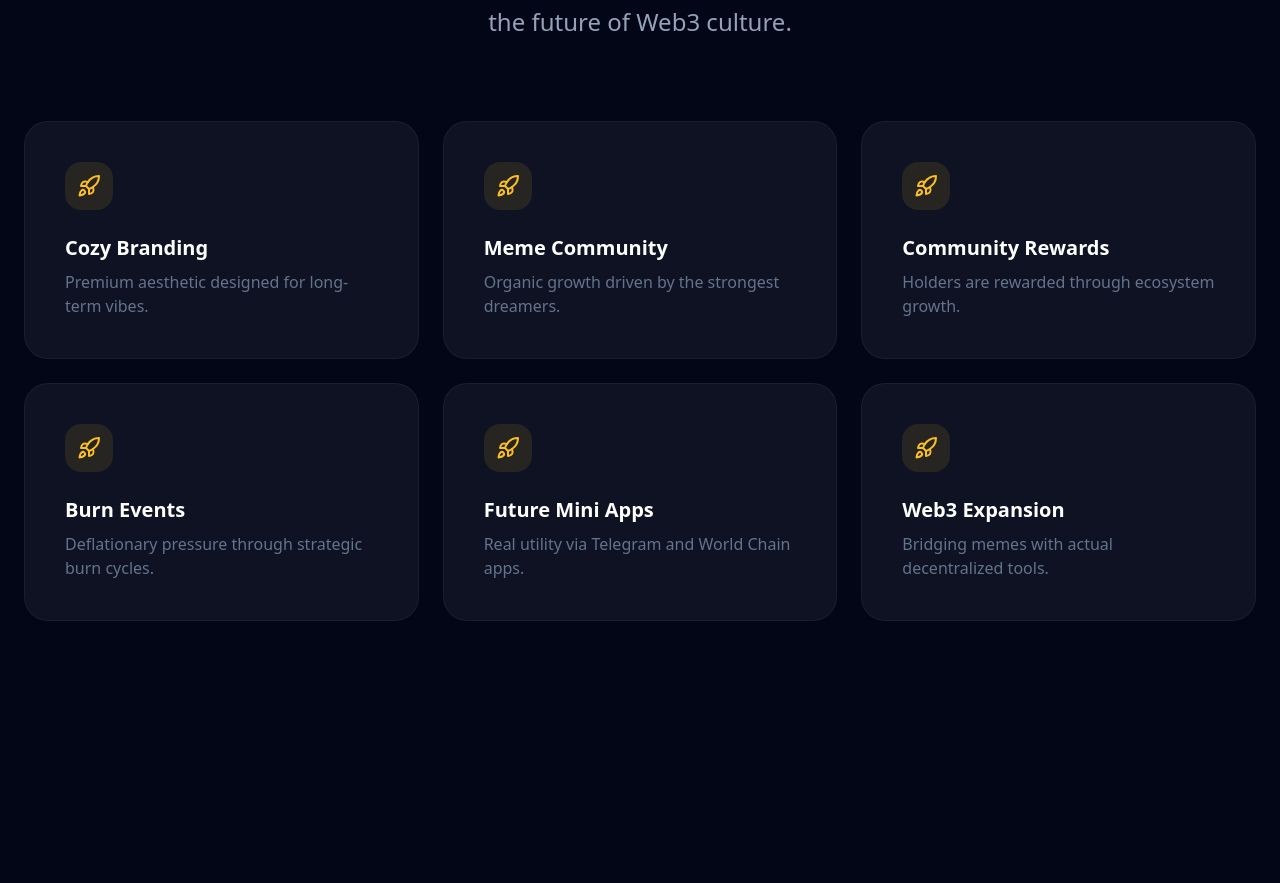
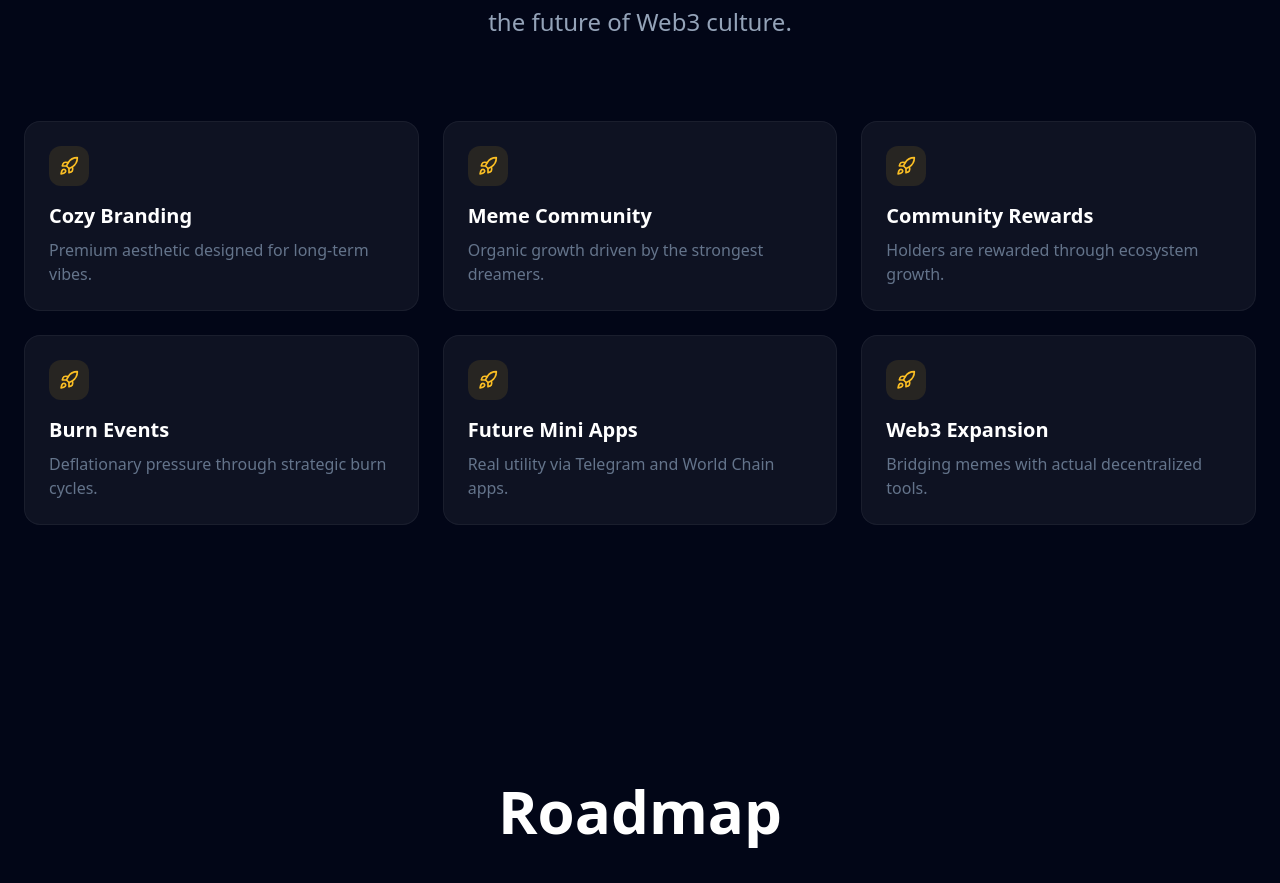
Before and after one commit to steam899/Cloudoge, a Next.js app: page / in a window 1280 px wide. Shown: the part 1268-2151 px from the top of the page. Built offline with nearby package versions, Linux system fonts and the light colour scheme.

Commit message:
Update page.tsx

```diff
--- a/src/app/page.tsx
+++ b/src/app/page.tsx
@@ -123,9 +123,9 @@ export default function CloudogeLanding() {
             { t: "Future Mini Apps", d: "Real utility via Telegram and World Chain apps." },
             { t: "Web3 Expansion", d: "Bridging memes with actual decentralized tools." },
           ].map((feat, i) => (
-            <div key={i} className="p-10 rounded-3xl bg-white/5 border border-white/5 hover:border-[#fbbf24]/30 transition-all group">
-              <div className="w-12 h-12 bg-[#fbbf24]/10 rounded-2xl flex items-center justify-center text-[#fbbf24] mb-6 group-hover:scale-110 transition-transform">
-                <Rocket size={24} />
+            <div key={i} className="p-6 rounded-2xl bg-white/5 border border-white/5 hover:border-[#fbbf24]/30 transition-all group">
+              <div className="w-10 h-10 bg-[#fbbf24]/10 rounded-xl flex items-center justify-center text-[#fbbf24] mb-4 group-hover:scale-110 transition-transform">
+                <Rocket size={20} />
               </div>
               <h3 className="text-xl font-black text-white mb-2">{feat.t}</h3>
               <p className="text-slate-500">{feat.d}</p>
```
